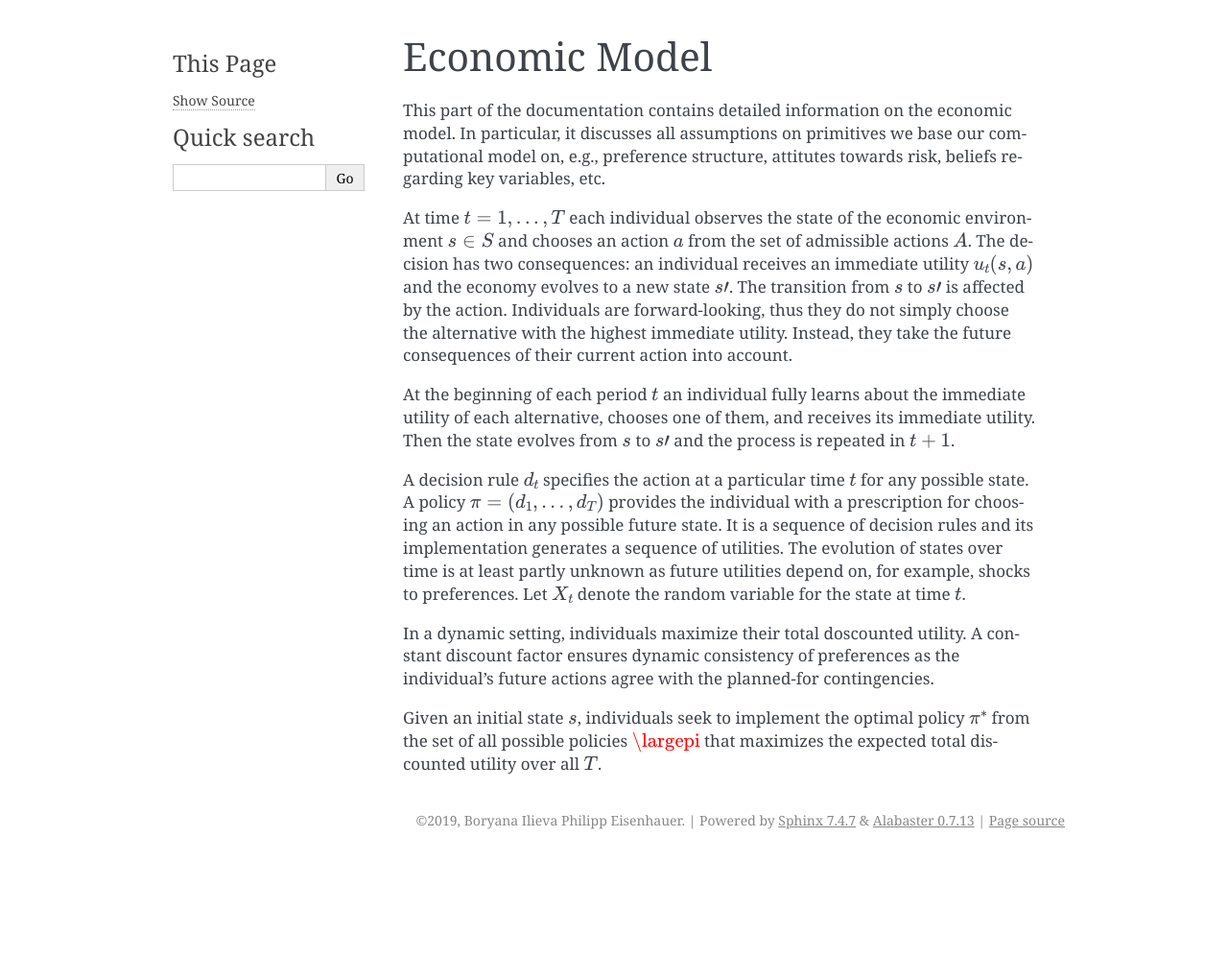
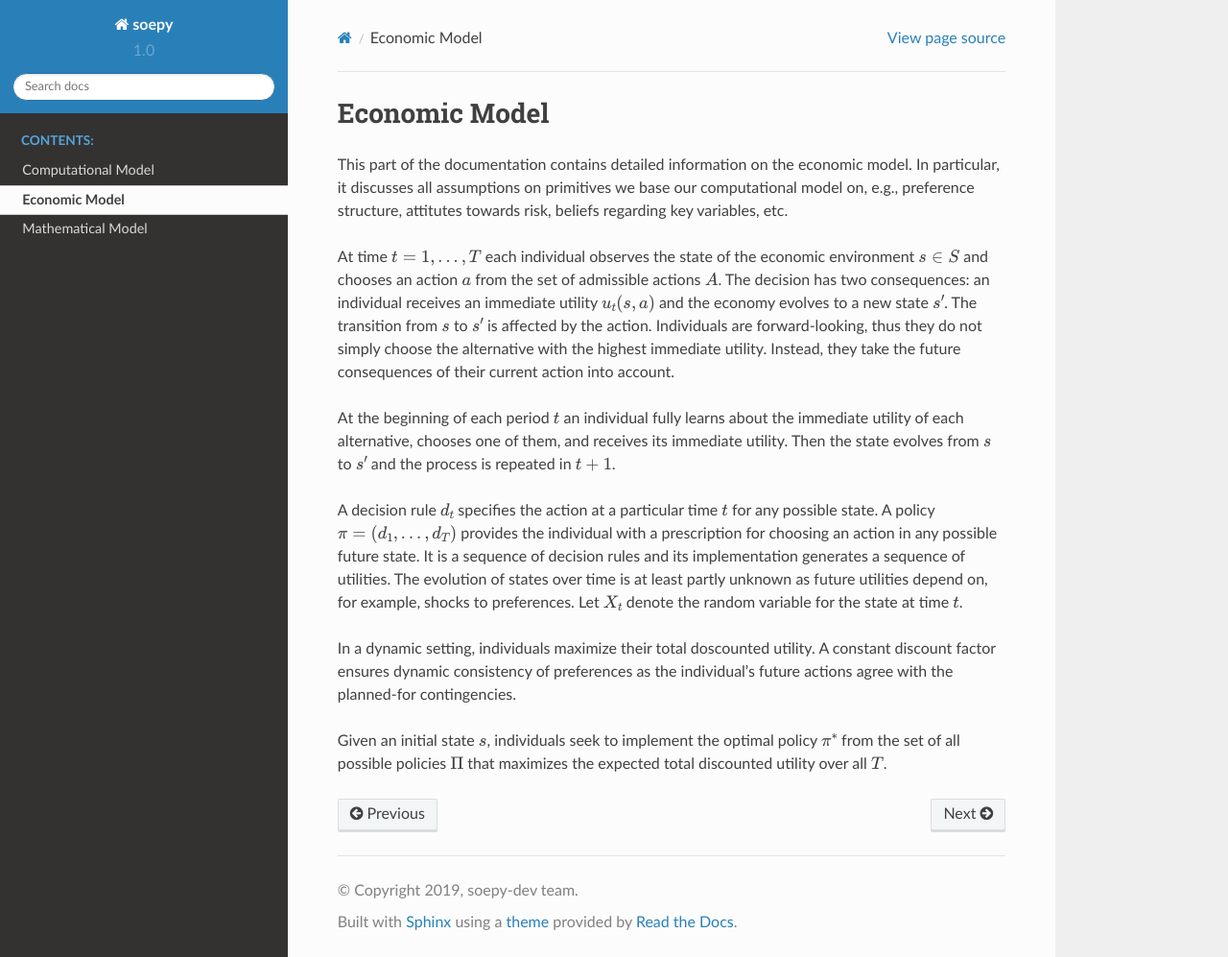
Before and after one commit to OpenSourceEconomics/soepy, a Sphinx documentation site: the page built from doc/source/economic_model.rst, in a window 1280 px wide and 997 px high. Shown: the whole window at 96% size. Built offline with Sphinx 7.4.7 and the Read the Docs theme 2.0.0, drawn with Linux system fonts in a browser that asks for light colours.

```diff
--- a/doc/source/conf.py
+++ b/doc/source/conf.py
@@ -20,13 +20,13 @@
 # -- Project information -----------------------------------------------------
 
 project = 'soepy'
-copyright = '2019, Boryana Ilieva Philipp Eisenhauer'
-author = 'Boryana Ilieva Philipp Eisenhauer'
+copyright = '2019, soepy-dev team'
+author = 'soepy-dev team'
 
 # The short X.Y version
-version = ''
+version = '1.0'
 # The full version, including alpha/beta/rc tags
-release = '1.0.0'
+release = '1.0'
 
 
 # -- General configuration ---------------------------------------------------
@@ -72,10 +72,10 @@ language = None
 # List of patterns, relative to source directory, that match files and
 # directories to ignore when looking for source files.
 # This pattern also affects html_static_path and html_extra_path.
-exclude_patterns = []
+exclude_patterns = ['_build', 'Thumbs.db', '.DS_Store']
 
 # The name of the Pygments (syntax highlighting) style to use.
-pygments_style = None
+pygments_style = 'sphinx'
 
 
 # -- Options for HTML output -------------------------------------------------
@@ -83,7 +83,7 @@ pygments_style = None
 # The theme to use for HTML and HTML Help pages.  See the documentation for
 # a list of builtin themes.
 #
-html_theme = 'alabaster'
+html_theme = 'sphinx_rtd_theme'
 
 # Theme options are theme-specific and customize the look and feel of a theme
 # further.  For a list of options available for each theme, see the
@@ -138,7 +138,7 @@ latex_elements = {
 #  author, documentclass [howto, manual, or own class]).
 latex_documents = [
     (master_doc, 'soepy.tex', 'soepy Documentation',
-     'Boryana Ilieva Philipp Eisenhauer', 'manual'),
+     'Development Team', 'manual'),
 ]
 
 
--- a/doc/source/economic_model.rst
+++ b/doc/source/economic_model.rst
@@ -3,12 +3,12 @@ Economic Model
 
 This part of the documentation contains detailed information on the economic model. In particular, it discusses all assumptions on primitives we base our computational model on, e.g., preference structure, attitutes towards risk, beliefs regarding key variables, etc.
 
-At time :math:`t = 1,..., T` each individual observes the state of the economic environment :math:`s ∈ S` and chooses an action :math:`a` from the set of admissible actions :math:`A`. The decision has two consequences: an individual receives an immediate utility :math:`u_t(s,a)` and the economy evolves to a new state :math:`s′`. The transition from :math:`s` to :math:`s′` is affected by the action. Individuals are forward-looking, thus they do not simply choose the alternative with the highest immediate utility. Instead, they take the future consequences of their current action into account.
+At time :math:`t= 1,..., T` each individual observes the state of the economic environment :math:`s \in S` and chooses an action :math:`a` from the set of admissible actions :math:`A`. The decision has two consequences: an individual receives an immediate utility :math:`u_t(s,a)` and the economy evolves to a new state :math:`s'`. The transition from :math:`s` to :math:`s'` is affected by the action. Individuals are forward-looking, thus they do not simply choose the alternative with the highest immediate utility. Instead, they take the future consequences of their current action into account.
 
-At the beginning of each period :math:`t` an individual fully learns about the immediate utility of each alternative, chooses one of them, and receives its immediate utility. Then the state evolves from :math:`s` to :math:`s′` and the process is repeated in :math:`t + 1`.
+At the beginning of each period :math:`t` an individual fully learns about the immediate utility of each alternative, chooses one of them, and receives its immediate utility. Then the state evolves from :math:`s` to :math:`s'` and the process is repeated in :math:`t + 1`.
 
-A decision rule :math:`d_t` specifies the action at a particular time :math:`t` for any possible state. A policy :math:`π = (d_1,..., d_T)` provides the individual with a prescription for choosing an action in any possible future state. It is a sequence of decision rules and its implementation generates a sequence of utilities. The evolution of states over time is at least partly unknown as future utilities depend on, for example, shocks to preferences. Let :math:`X_t` denote the random variable for the state at time :math:`t`.
+A decision rule :math:`d_t` specifies the action at a particular time :math:`t` for any possible state. A policy :math:`\pi = (d_1,..., d_T)` provides the individual with a prescription for choosing an action in any possible future state. It is a sequence of decision rules and its implementation generates a sequence of utilities. The evolution of states over time is at least partly unknown as future utilities depend on, for example, shocks to preferences. Let :math:`X_t` denote the random variable for the state at time :math:`t`.
 
 In a dynamic setting, individuals maximize their total doscounted utility. A constant discount factor ensures dynamic consistency of preferences as the individual’s future actions agree with the planned-for contingencies.
 
-Given an initial state :math:`s`, individuals seek to implement the optimal policy :math:`\pi^*` from the set of all possible policies :math:`\largepi` that maximizes the expected total discounted utility over all :math:`T`.
+Given an initial state :math:`s`, individuals seek to implement the optimal policy :math:`\pi^*` from the set of all possible policies :math:`\Pi` that maximizes the expected total discounted utility over all :math:`T`.
```
Also changed, not shown: doc/source/computational_model.rst (+5 -5 lines), 1 other file.
